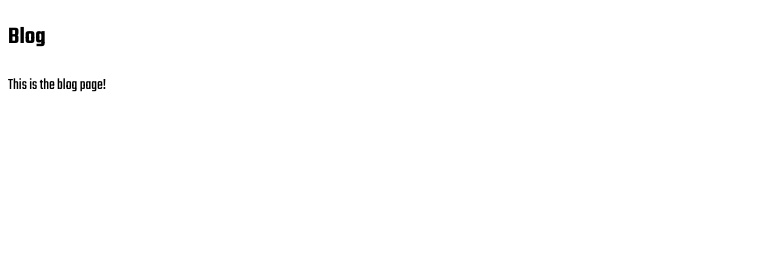
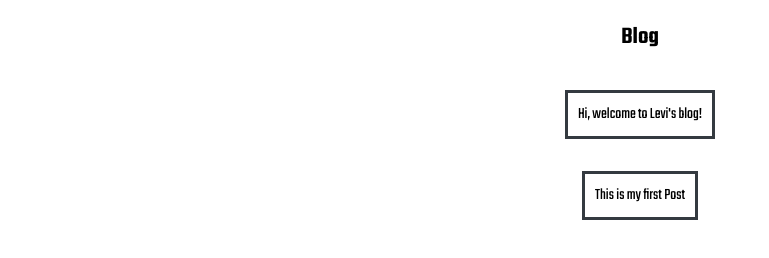
Before and after one commit to CHSherr/Chenghao_xia_portfolio, a plain HTML site: page blog/home.html in a window 1280 px wide. Shown: the whole page, without its empty margins (0-769 px from the left). Drawn offline with Linux system fonts and the light colour scheme.

Commit message:
added a Header and boxes that will display the content at the center of the website, the box will adjust to the width of the text

```diff
--- a/blog/home.css
+++ b/blog/home.css
@@ -3,10 +3,22 @@
   font-optical-sizing: auto;
   font-weight: 400;
   font-style: normal;
+  border: solid #343a40;
+  display: flex;
+  padding: 10px;
 }
 .teko-h2 {
   font-family: "Teko", sans-serif;
   font-optical-sizing: auto;
   font-weight: 600;
   font-style: normal;
+  display: flex;
+  justify-content: center;
 }
+
+.center {
+  display: flex;
+  flex-direction: column; /* Arrange children vertically */
+  align-items: center; /* Center the paragraphs horizontally */
+  text-align: center; /* Center the text inside the paragraphs */
+}
--- a/blog/home.html
+++ b/blog/home.html
@@ -2,6 +2,7 @@
 <html>
   <head>
     <meta charset="UTF-8" />
+    <meta name="viewport" content="width=device-width, initial-scale=1.0" />
     <link rel="preconnect" href="https://fonts.googleapis.com" />
     <link rel="preconnect" href="https://fonts.gstatic.com" crossorigin />
     <link
@@ -12,6 +13,9 @@
   </head>
   <body>
     <h2 class="teko-h2">Blog</h2>
-    <p class="teko-p">This is the blog page!</p>
+    <main class="center">
+      <p class="teko-p">Hi, welcome to Levi's blog!</p class="teko-p">
+      <p class="teko-p">This is my first Post</p class="teko-p">
+    </main>
   </body>
 </html>
```
